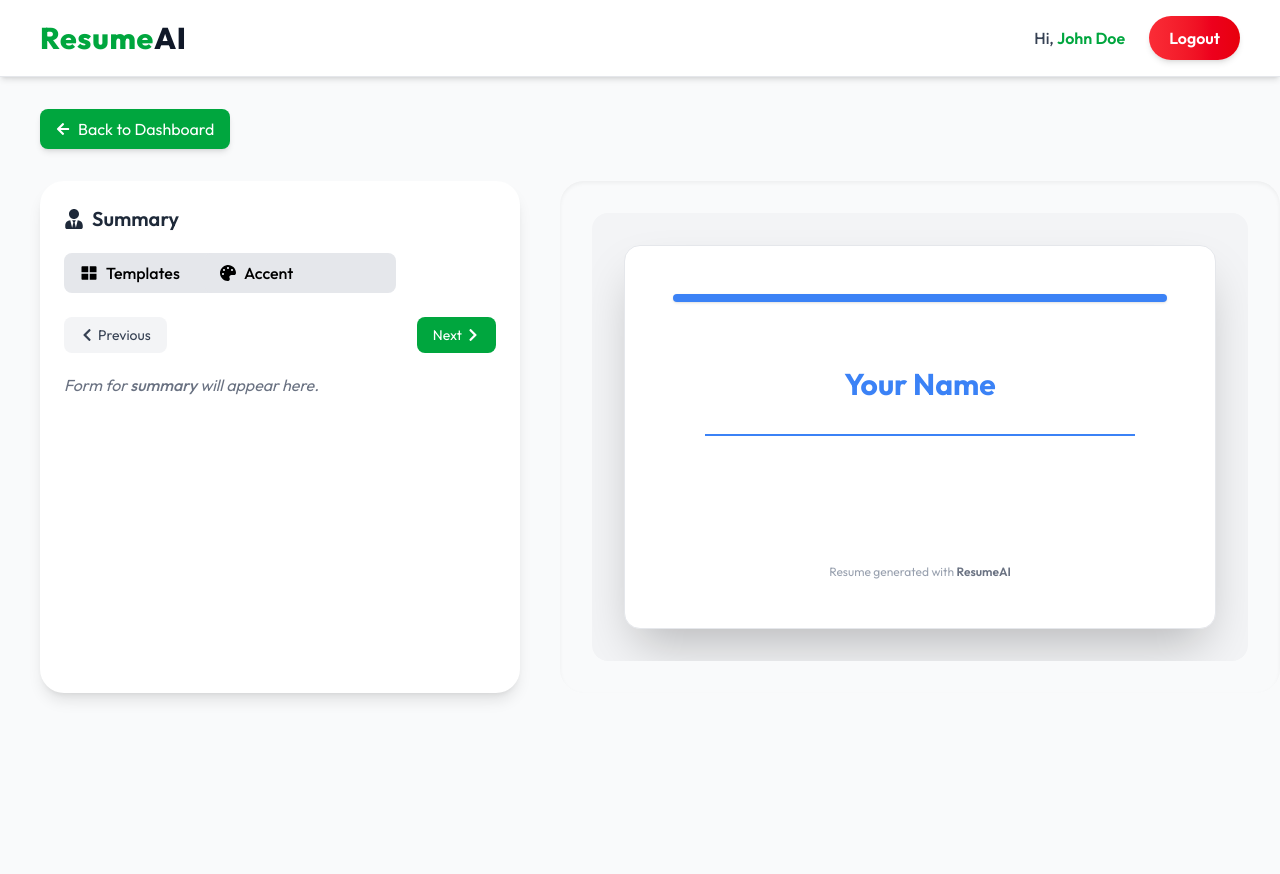
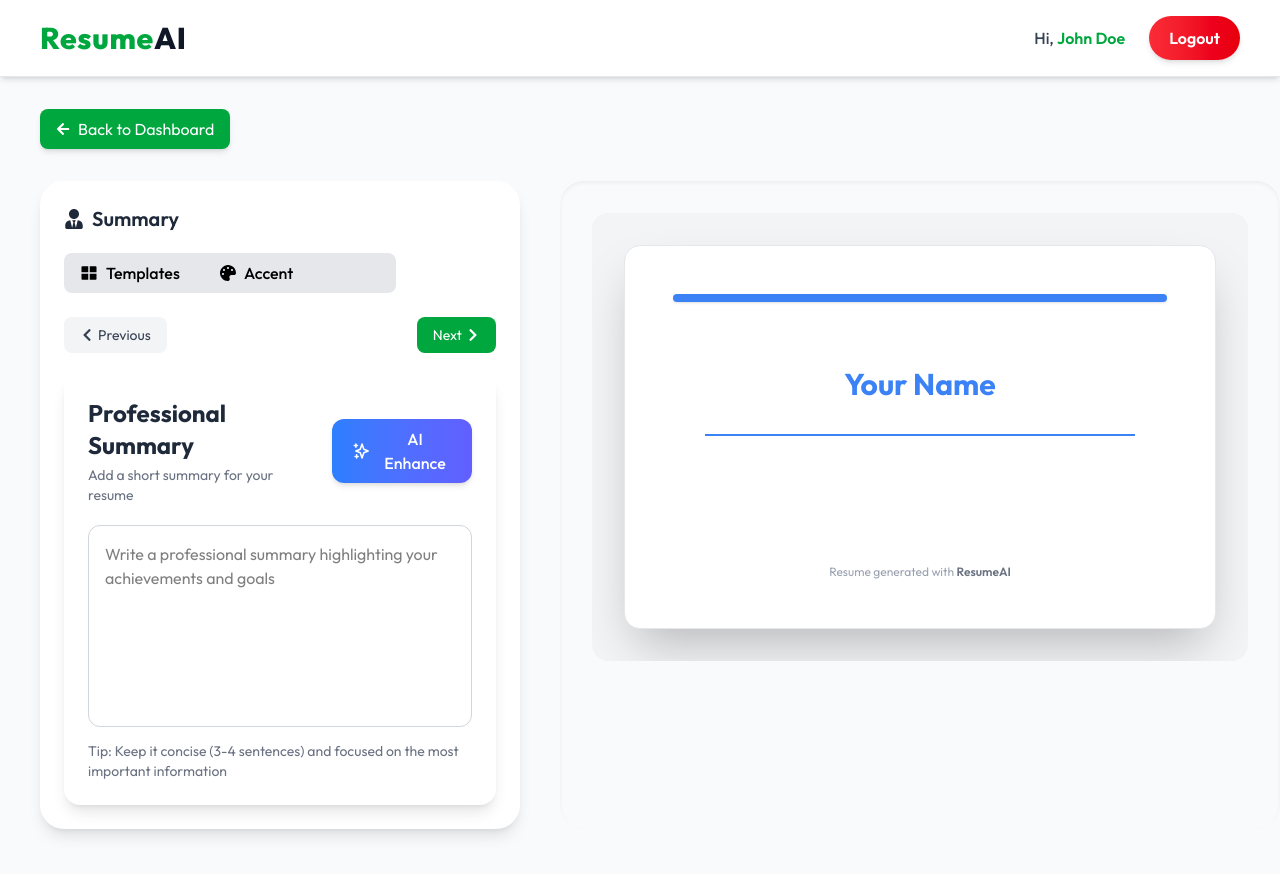
Before and after one commit to Anshul09052004/AI-Resume-Builder, a React (Vite) app in the folder Client/: page /app/builder/1 in a window 1280 px wide. Both pictures are taken after a click on the button "Next". Shown: the top 874 px of the page. Built offline with nearby package versions, Linux system fonts and the light colour scheme; a web font is replaced by a local one.

Commit message:
add experience section

```diff
--- /dev/null
+++ b/Client/src/Components/ExperienceForm.jsx
@@ -0,0 +1,142 @@
+import React from "react";
+import { CiCirclePlus } from "react-icons/ci";
+import { FaBriefcase, FaTrash } from "react-icons/fa";
+import { HiOutlineSparkles } from "react-icons/hi";
+
+function ExperienceForm({ data, onChange }) {
+    // Add new experience
+    const addExperience = () => {
+        const newExperience = {
+            company: "",
+            position: "",
+            start_date: "",
+            end_date: "",
+            is_current: false,
+            description: "",
+        };
+        onChange([...data, newExperience]);
+    };
+
+    // Remove experience by index
+    const removeExperience = (index) => {
+        const updated = data.filter((_, i) => i !== index);
+        onChange(updated);
+    };
+
+    // Update experience field
+    const updateExperience = (index, field, value) => {
+        const updated = [...data];
+        updated[index] = { ...updated[index], [field]: value };
+        onChange(updated);
+    };
+
+    return (
+        <div className="bg-gray-50 rounded-2xl shadow-lg p-6 space-y-5">
+            {/* Header */}
+            <div className="flex flex-col sm:flex-row sm:items-center sm:justify-between gap-3">
+                <div>
+                    <h3 className="text-2xl font-bold text-gray-800">Professional Experience</h3>
+                    <p className="text-sm text-gray-500 mt-1">Add job experiences here</p>
+                </div>
+                <button
+                    onClick={addExperience}
+                    type="button"
+                    className="flex items-center gap-2 bg-gradient-to-r from-blue-500 to-indigo-500 hover:from-indigo-500 hover:to-blue-500 text-white px-5 py-2 rounded-xl shadow-md font-medium transition-all"
+                >
+                    <CiCirclePlus className="w-5 h-5" />
+                    Add Experience
+                </button>
+            </div>
+
+            {/* No experience placeholder */}
+            {data.length === 0 && (
+                <div className="flex flex-col items-center gap-2 text-gray-500 mt-6">
+                    <FaBriefcase className="w-10 h-10" />
+                    <p>No experience added yet.</p>
+                    <p>Click "Add Experience" to start adding your job history.</p>
+                </div>
+            )}
+
+            {/* List of experiences */}
+            {data.map((experience, index) => (
+                <div
+                    key={index}
+                    className="border border-gray-300 rounded-xl p-4 space-y-3 bg-white shadow-sm"
+                >
+                    {/* Header with remove button */}
+                    <div className="flex justify-between items-center">
+                        <h4 className="font-semibold text-gray-700">Experience #{index + 1}</h4>
+                        <button
+                            onClick={() => removeExperience(index)}
+                            className="text-red-500 hover:text-red-700"
+                        >
+                            <FaTrash />
+                        </button>
+                    </div>
+
+                    {/* Inputs */}
+                    <input
+                        type="text"
+                        placeholder="Company Name"
+                        value={experience.company || ""}
+                        onChange={(e) => updateExperience(index, "company", e.target.value)}
+                        className="w-full p-2 border border-gray-300 rounded-md focus:outline-none focus:ring-2 focus:ring-blue-400"
+                    />
+                    <input
+                        type="text"
+                        placeholder="Job Title"
+                        value={experience.position || ""}
+                        onChange={(e) => updateExperience(index, "position", e.target.value)}
+                        className="w-full p-2 border border-gray-300 rounded-md focus:outline-none focus:ring-2 focus:ring-blue-400"
+                    />
+                    <div className="flex gap-2">
+                        <input
+                            type="month"
+                            value={experience.start_date || ""}
+                            onChange={(e) => updateExperience(index, "start_date", e.target.value)}
+                            className="w-1/2 p-2 border border-gray-300 rounded-md focus:outline-none focus:ring-2 focus:ring-blue-400"
+                        />
+                        <input
+                            type="month"
+                            value={experience.end_date || ""}
+                            onChange={(e) => updateExperience(index, "end_date", e.target.value)}
+                            disabled={experience.is_current}
+                            className="w-1/2 p-2 border border-gray-300 rounded-md focus:outline-none focus:ring-2 focus:ring-blue-400"
+                        />
+                    </div>
+
+                    {/* Checkbox */}
+                    <label className="flex items-center gap-2">
+                        <input
+                            type="checkbox"
+                            checked={experience.is_current}
+                            onChange={(e) => updateExperience(index, "is_current", e.target.checked)}
+                            className="w-4 h-4"
+                        />
+                        <span>Currently Working Here</span>
+                    </label>
+
+                    {/* Job Description */}
+                    <div className="space-y-2">
+                        <div className="flex justify-between items-center">
+                            <label className="font-medium text-gray-700">Job Description</label>
+                            <button className="flex items-center gap-1 text-blue-500">
+                                <HiOutlineSparkles />
+                                Enhance with AI
+                            </button>
+                        </div>
+                        <textarea
+                            rows={4}
+                            value={experience.description || ""}
+                            onChange={(e) => updateExperience(index, "description", e.target.value)}
+                            placeholder="Describe your key responsibilities and achievements"
+                            className="w-full p-2 border border-gray-300 rounded-md focus:outline-none focus:ring-2 focus:ring-blue-400 resize-none"
+                        />
+                    </div>
+                </div>
+            ))}
+        </div>
+    );
+}
+
+export default ExperienceForm;
--- /dev/null
+++ b/Client/src/Components/ProfessionalSummary.jsx
@@ -0,0 +1,43 @@
+import React from "react";
+import { HiOutlineSparkles } from "react-icons/hi";
+
+function ProfessionalSummary({ data, onChange, setResumeData }) {
+    return (
+        <div className="bg-white shadow-lg rounded-2xl p-6 space-y-5 transition-all">
+            {/* Header */}
+            <div className="flex flex-col sm:flex-row sm:items-center sm:justify-between gap-3">
+                <div>
+                    <h3 className="text-2xl font-bold text-gray-800">
+                        Professional Summary
+                    </h3>
+                    <p className="text-sm text-gray-500 mt-1">
+                        Add a short summary for your resume
+                    </p>
+                </div>
+                <button
+                    type="button"
+                    className="flex items-center gap-2 bg-gradient-to-r from-blue-500 to-indigo-500 hover:from-indigo-500 hover:to-blue-500 text-white px-5 py-2 rounded-xl shadow-md font-medium transition-all"
+                >
+                    <HiOutlineSparkles className="w-5 h-5" />
+                    AI Enhance
+                </button>
+            </div>
+
+            {/* Textarea */}
+            <div>
+                <textarea
+                    rows={7}
+                    value={data || ""}
+                    onChange={(e) => onChange(e.target.value)}
+                    placeholder="Write a professional summary highlighting your achievements and goals"
+                    className="w-full p-4 border border-gray-300 rounded-xl focus:outline-none focus:ring-2 focus:ring-blue-400 resize-none transition-all"
+                />
+                <p className="text-sm text-gray-500 mt-2">
+                    Tip: Keep it concise (3-4 sentences) and focused on the most important information
+                </p>
+            </div>
+        </div>
+    );
+}
+
+export default ProfessionalSummary;
--- a/Client/src/Pages/ResumeBuilder.jsx
+++ b/Client/src/Pages/ResumeBuilder.jsx
@@ -1,16 +1,14 @@
 import React, { useEffect, useState } from "react";
 import { useParams, Link } from "react-router-dom";
 import { dummyResumeData } from "../assets/assets";
-import {
-  FaArrowLeft,
-  FaUserTie,
-  FaChevronRight,
-  FaChevronLeft,
-} from "react-icons/fa";
+import ProfessionalSummary from "../Components/ProfessionalSummary";
+import ExperienceForm from "../Components/ExperienceForm";
 import PersonalInfoForm from "../Components/PersonalInfoForm";
 import ResumePreview from "../Components/ResumePreview";
 import TemplateSection from "../Components/TemplateSection";
 import ColorPicker from "../Components/ColorPicker";
+
+import { FaArrowLeft, FaUserTie, FaChevronRight, FaChevronLeft } from "react-icons/fa";
 
 function ResumeBuilder() {
   const [resumeData, setResumeData] = useState({
@@ -18,8 +16,8 @@ function ResumeBuilder() {
     title: "",
     personal_info: {},
     professional_summary: "",
+    experience: [],
     skills: [],
-    experience: [],
     education: [],
     projects: [],
     template: "classic",
@@ -29,22 +27,16 @@ function ResumeBuilder() {
 
   const { resumeId } = useParams();
   const [removeBackground, setRemoveBackground] = useState(false);
-  const sections = [
-    "personal",
-    "summary",
-    "skills",
-    "experience",
-    "education",
-    "projects",
-  ];
+
+  // Define sections
+  const sections = ["personal", "summary", "skills", "experience", "education", "projects"];
   const [activeSectionIndex, setActiveSectionIndex] = useState(0);
+  const activeSection = sections[activeSectionIndex];
 
   useEffect(() => {
     const resume = dummyResumeData.find((r) => r._id === resumeId);
     if (resume) setResumeData(resume);
   }, [resumeId]);
-
-  const activeSection = sections[activeSectionIndex];
 
   return (
     <div className="min-h-screen bg-gray-50 py-8 px-4 sm:px-6 lg:px-10">
@@ -68,8 +60,7 @@ function ResumeBuilder() {
               <FaUserTie />
               {activeSection === "personal"
                 ? "Personal Information"
-                : activeSection.charAt(0).toUpperCase() +
-                  activeSection.slice(1)}
+                : activeSection.charAt(0).toUpperCase() + activeSection.slice(1)}
             </h2>
 
             {/* Controls */}
@@ -89,10 +80,7 @@ function ResumeBuilder() {
                     <ColorPicker
                       selectedColor={resumeData.accent_color}
                       onChange={(color) =>
-                        setResumeData((prev) => ({
-                          ...prev,
-                          accent_color: color,
-                        }))
+                        setResumeData((prev) => ({ ...prev, accent_color: color }))
                       }
                     />
                   </div>
@@ -101,7 +89,6 @@ function ResumeBuilder() {
 
               {/* Bottom: Previous + Next Buttons */}
               <div className="flex justify-between items-center mt-2">
-                {/* Previous Button */}
                 {activeSectionIndex > 0 ? (
                   <button
                     onClick={() => setActiveSectionIndex((prev) => prev - 1)}
@@ -110,10 +97,9 @@ function ResumeBuilder() {
                     <FaChevronLeft /> Previous
                   </button>
                 ) : (
-                  <div className="w-[100px]" /> // Placeholder for balance
+                  <div className="w-[100px]" />
                 )}
 
-                {/* Next Button */}
                 {activeSectionIndex < sections.length - 1 ? (
                   <button
                     onClick={() => setActiveSectionIndex((prev) => prev + 1)}
@@ -122,35 +108,53 @@ function ResumeBuilder() {
                     Next <FaChevronRight />
                   </button>
                 ) : (
-                  <div className="w-[100px]" /> // Placeholder for symmetry
+                  <div className="w-[100px]" />
                 )}
               </div>
             </div>
 
             {/* Active Form Section */}
-            <div className="mt-4">
-              {activeSection === "personal" ? (
+            <div className="mt-4 space-y-5">
+              {activeSection === "personal" && (
                 <PersonalInfoForm
                   data={resumeData.personal_info}
                   onChange={(field, value) =>
                     setResumeData((prev) => ({
                       ...prev,
-                      personal_info: {
-                        ...prev.personal_info,
-                        [field]: value,
-                      },
+                      personal_info: { ...prev.personal_info, [field]: value },
                     }))
                   }
                   removeBackground={removeBackground}
                   setRemoveBackground={setRemoveBackground}
                 />
-              ) : (
-                <p className="text-gray-500 mt-4 italic">
-                  Form for{" "}
-                  <span className="font-medium">{activeSection}</span> will
-                  appear here.
-                </p>
               )}
+
+              {activeSection === "summary" && (
+                <ProfessionalSummary
+                  data={resumeData.professional_summary}
+                  onChange={(data) =>
+                    setResumeData((prev) => ({ ...prev, professional_summary: data }))
+                  }
+                />
+              )}
+
+              {activeSection === "experience" && (
+                <ExperienceForm
+                  data={resumeData.experience}
+                  onChange={(data) => setResumeData((prev) => ({ ...prev, experience: data }))}
+                />
+              )}
+
+              {/* Add other sections similarly */}
+              {/* {activeSection === "skills" && (
+                <p className="text-gray-500 italic">Skills form goes here</p>
+              )}
+              {activeSection === "education" && (
+                <p className="text-gray-500 italic">Education form goes here</p>
+              )}
+              {activeSection === "projects" && (
+                <p className="text-gray-500 italic">Projects form goes here</p>
+              )} */}
             </div>
           </div>
         </div>
```
